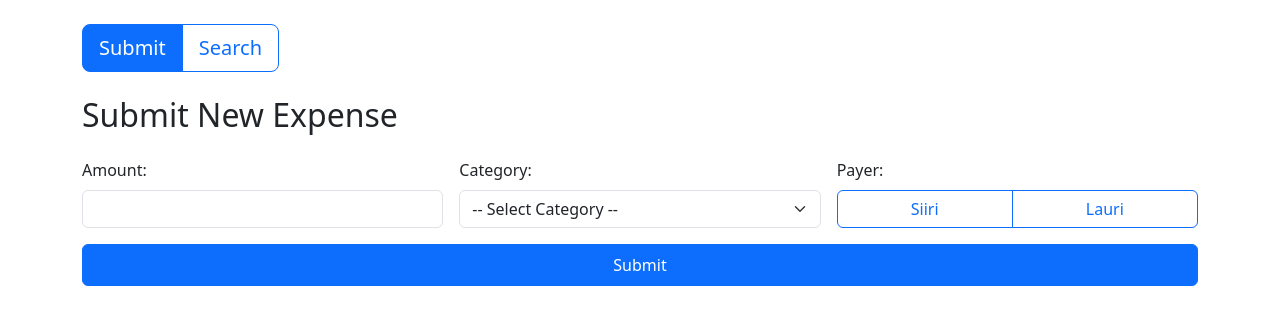
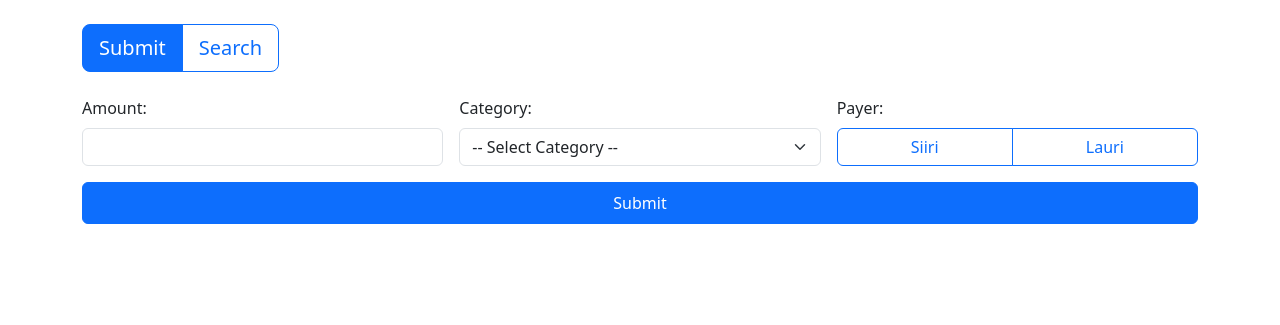
Before and after one commit to lauripuro/KuluApp, a Flask app: page / in a window 1280 px wide. Shown: the top 325 px of the page. Run offline with Flask 3, Linux system fonts and the light colour scheme; some libraries are stand-ins or nearby versions.

Commit message:
Update submit.html

```diff
--- a/templates/submit.html
+++ b/templates/submit.html
@@ -1,7 +1,5 @@
 {% extends 'base.html' %}
 {% block content %}
-<h2 class="mb-4">Submit New Expense</h2>
-
 <form action="/submit" method="post" class="row g-3 justify-content-center">
 
     <!-- Amount -->
```
